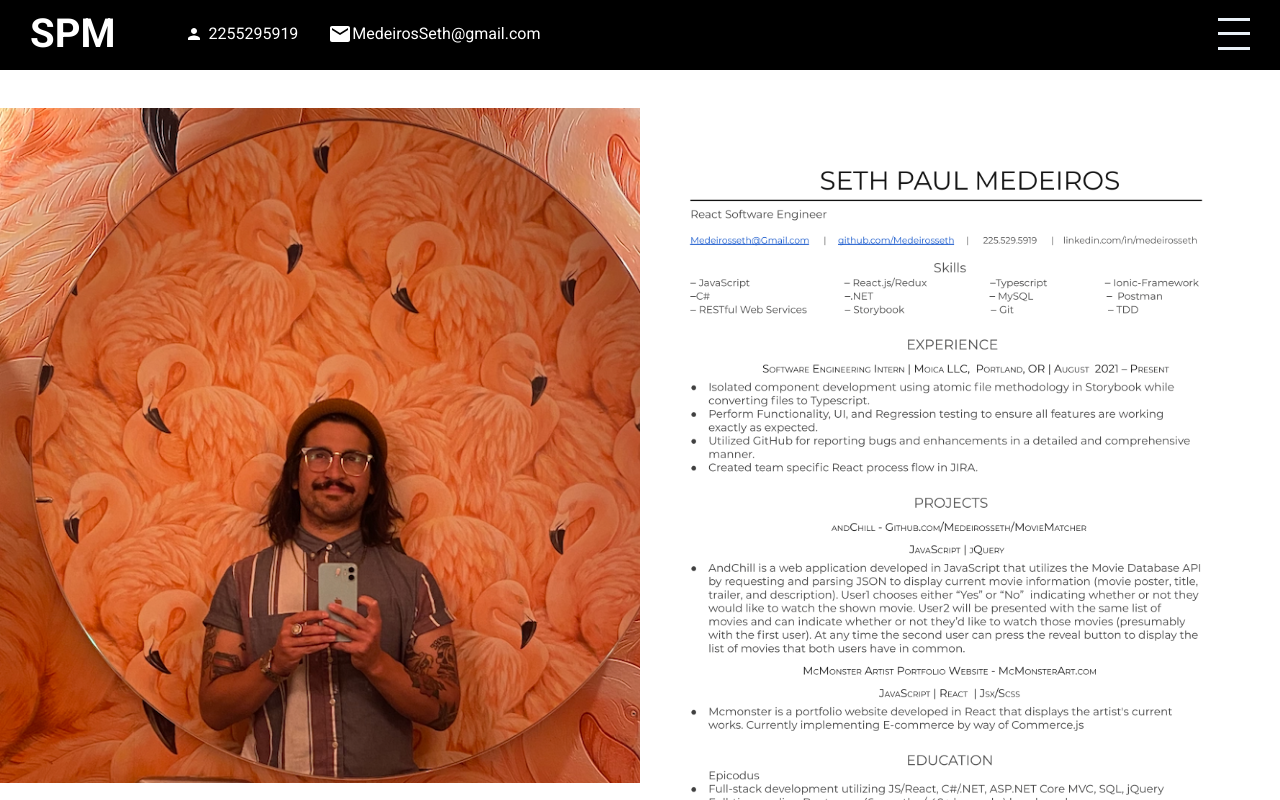
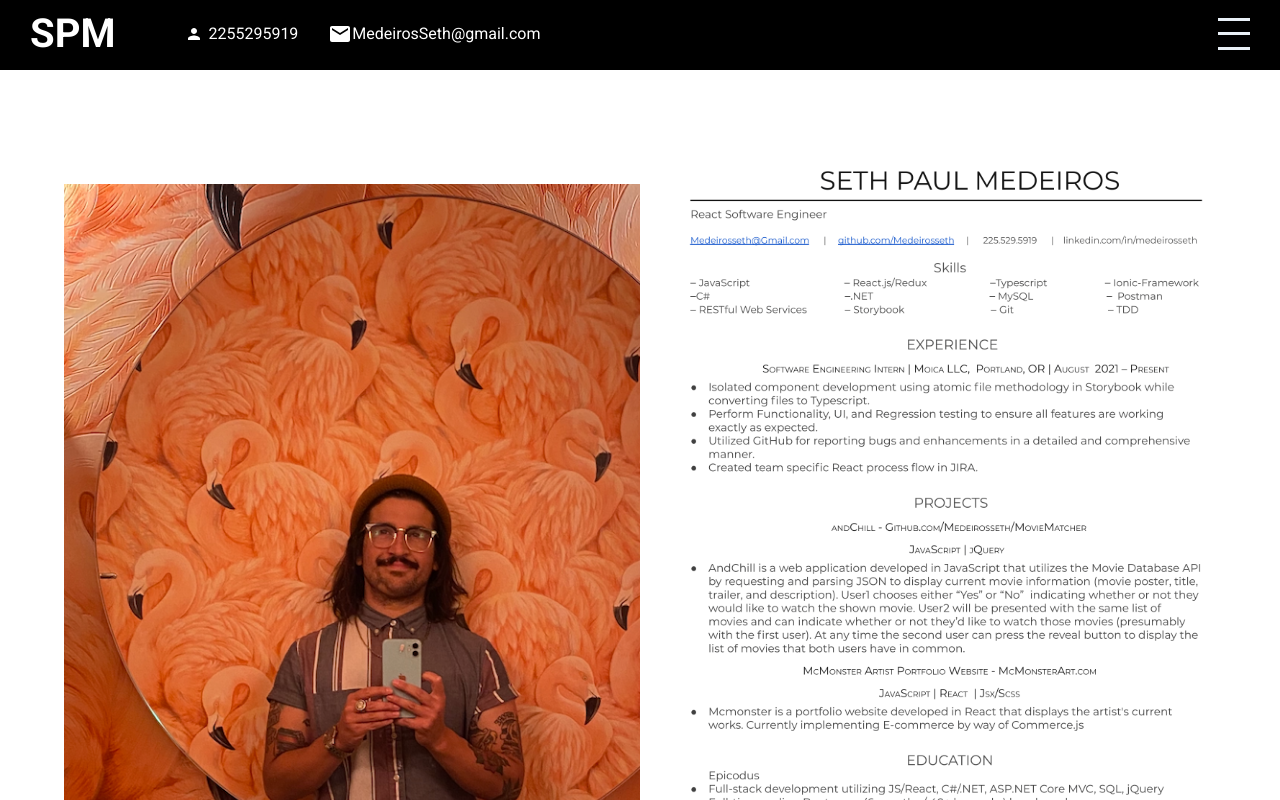
Before and after one commit to Medeirosseth/Portfolio, a React (Create React App) app: page / in a window 1280 px wide. Built offline with nearby package versions, Linux system fonts and the light colour scheme.

Commit message:
updated syles

```diff
--- a/src/Components/Intro/Intro.scss
+++ b/src/Components/Intro/Intro.scss
@@ -19,10 +19,12 @@
     .imgContainer{
       width: 750px;
       height: 750px;
-     // border-radius: 45%;
+     //border-radius: 50%;
       display: flex;
       align-items: center;
       // float: right;
+      margin-top: 12%;
+      margin-left: 10%;
 
       img{
         height: 90%;
```
